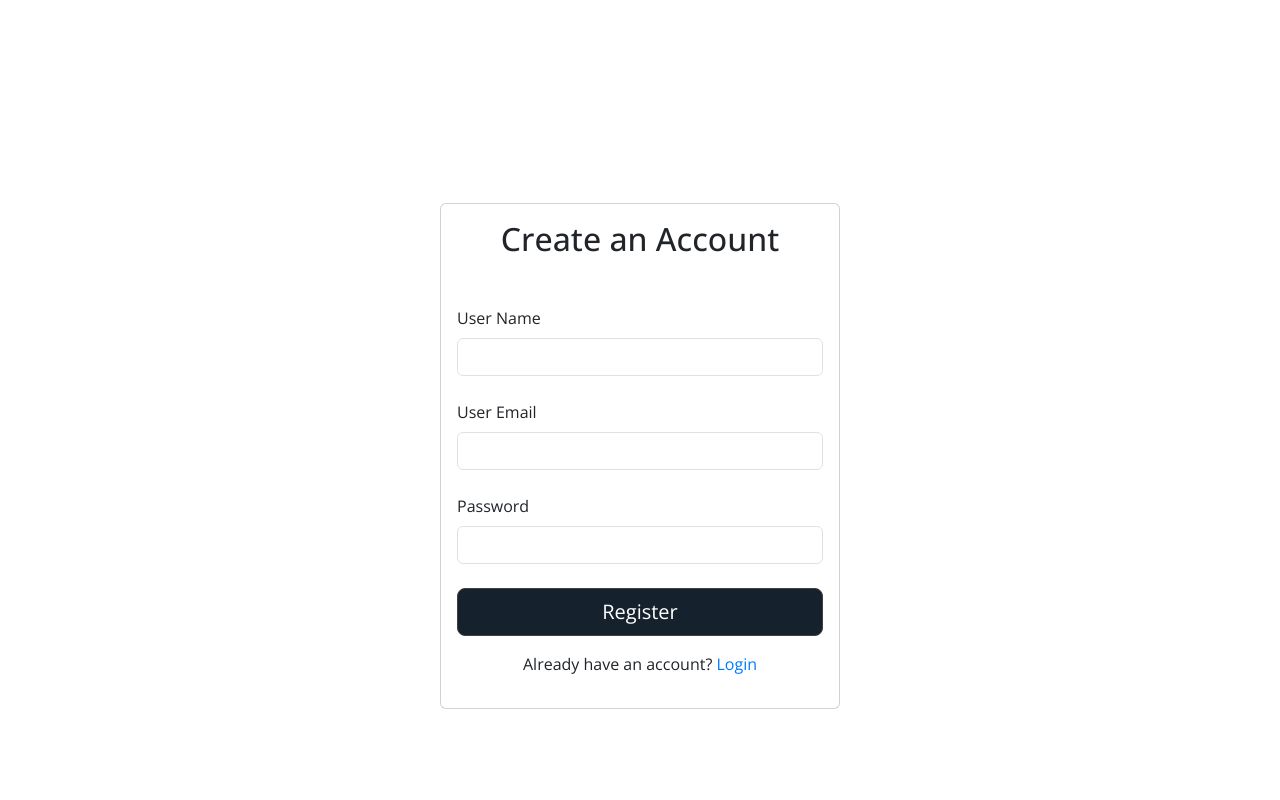
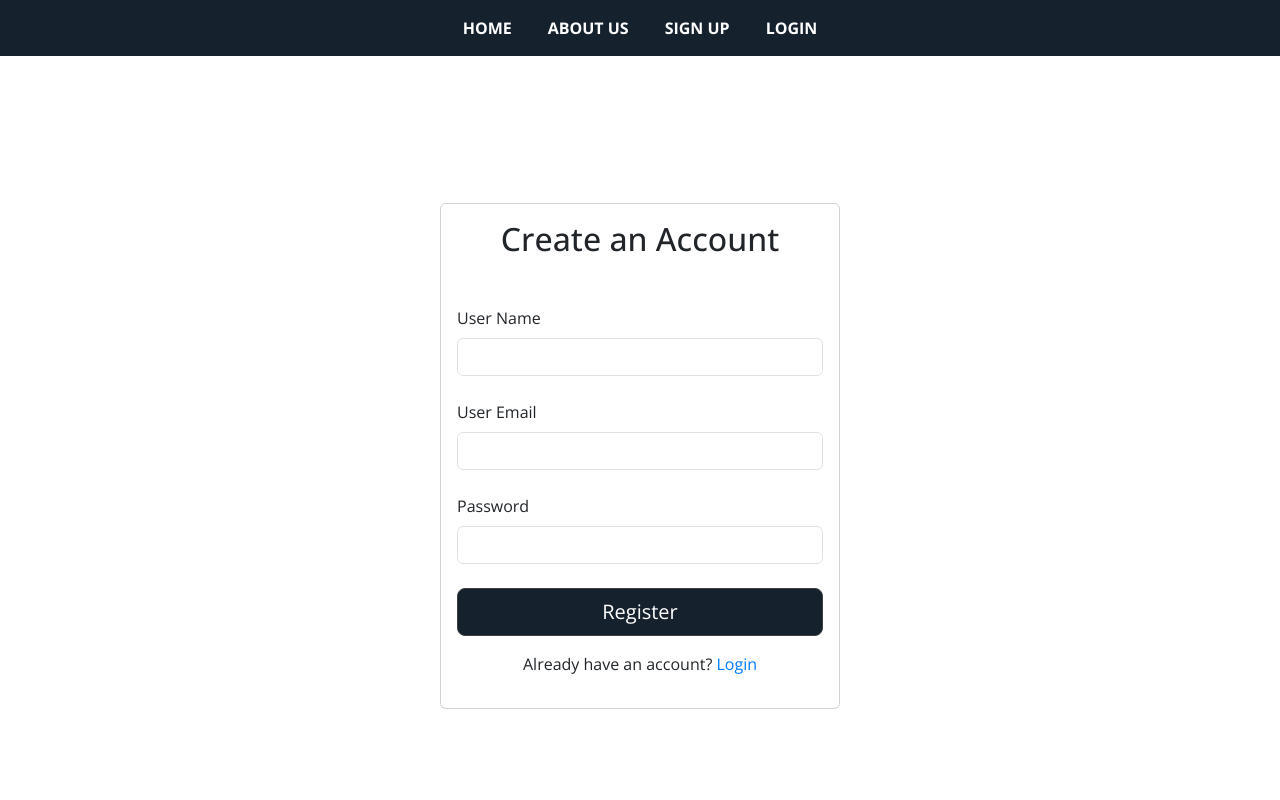
Before and after one commit to Hassan-Khan16/collab-demo, a React (Vite) app: page / in a window 1280 px wide. Shown: the top 800 px of the page. Built offline with nearby package versions, Linux system fonts and the light colour scheme.

Commit message:
Merge completed

```diff
--- a/src/Component/layout/CommonFooter.jsx
+++ b/src/Component/layout/CommonFooter.jsx
@@ -1,7 +1,7 @@
 
 import React from 'react';
 import { Navbar, Container } from 'react-bootstrap';
-import './Styles.css';
+import './Style.css';
 
 const CommonFooter = () => {
     return (
--- a/src/Component/layout/CommonHeader.jsx
+++ b/src/Component/layout/CommonHeader.jsx
@@ -5,7 +5,7 @@ import './Style.css';
 
 const CustomHeader = () => {
     return (
-        <Navbar  expand="lg" className="custom-navbar">
+        <Navbar  expand="lg" className="custom-theme-color custom-navbar">
             <Navbar.Toggle aria-controls="basic-navbar-nav" className="custom-toggler" />
             <Navbar.Collapse id="basic-navbar-nav" className="custom-collapse">
                 <Nav className="mx-auto">
```
